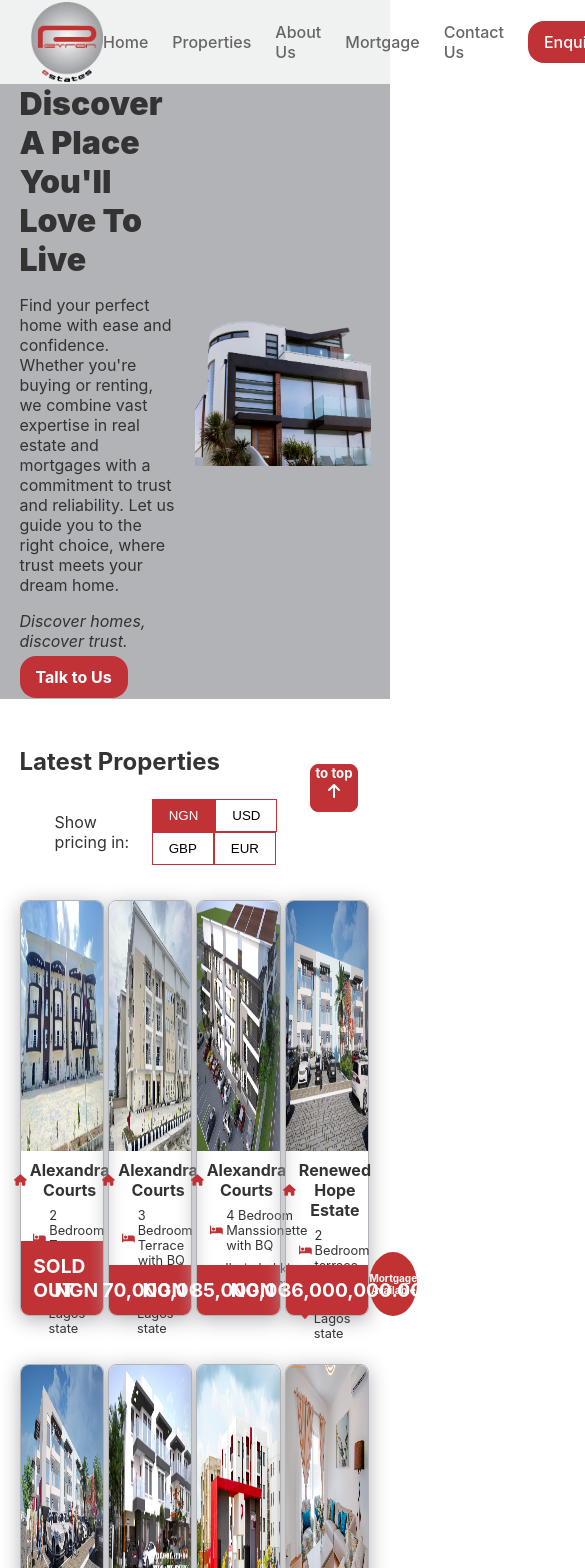
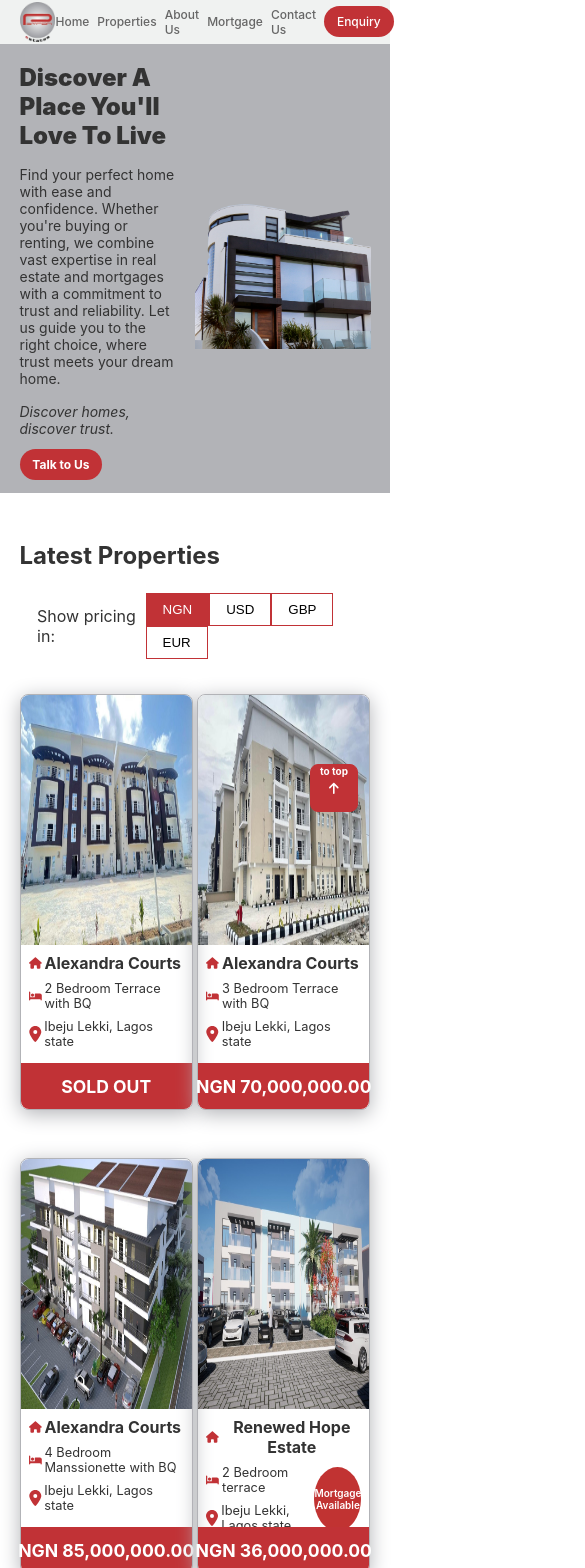
Before and after one commit to prius2055/pevron-estate, a React (Create React App) app: page / in a window 390 px wide. Shown: the top 1568 px of the page, 585 px wide, since content can reach past the window. Built offline with nearby package versions, Linux system fonts and the light colour scheme; no server answers.

Commit message:
Update for mobile

```diff
--- a/src/components/Dashboard.css
+++ b/src/components/Dashboard.css
@@ -679,13 +679,303 @@ footer {
 @media screen and (max-width: 768px) {
 }
 @media screen and (max-width: 640px) {
+      #hero {
+        padding: 5%;
+    }
+
+      .d-hero-text h1 {
+        font-size: 1.5rem;
+    }
+
+    .d-hero-text p {
+    font-size: 14px;
 }
 
+.property-card {
+
+    width: 49.4%;
+
+}
+
+.p-price {
+
+    font-size: 1.1rem;
+
+}
+
+.p-mortgage {
+
+    font-weight: 600;
+  }
+
+      .p-card-notes {
+        padding: 0.2rem 0.5rem;
+        align-items: flex-start;
+    }
+
+  .p-name,.p-type{
+    margin-bottom: 0.5rem;
+  }
+
+   .about-cta-btn {
+    width: 28%;
+    font-size: 16.5px;
+
+}
+
+.agent {
+
+    padding: 0.3rem 0.8rem;
+
+}
+
+    .icon-users {
+        width: 1.5rem;
+        height: 1.5rem;
+        padding: 0.8rem;
+    }
+
+    .agent-notes h2 {
+        font-size: 20px;
+    }
+
+    .agent-notes p {
+        font-size: 12px;
+    }
+
+        .btn-agent {
+       width: 15%;
+
+    }
+
+        .footer-grp {
+        width: 20%;
+    }
+
+    .footer-logo {
+    height: 50px;
+    width: 50px;
+  }
+
+  .footer-grp-left {
+    font-size: 12px;
+
+}
+
+    .footer-grp-right {
+    width: 75%;
+  }
+    .footer-grp-right .footer-grp {
+    width: 60%;
+  }
+
+
+}
+
+
+
 @media screen and (max-width: 576px) {
+
 }
 
 @media screen and (max-width: 480px) {
+      .logo {
+        height: 40px;
+        width: 40px;
+    }
+      .nav-item {
+        font-size: 12px;
+        margin-right: 0.5rem;
+    }
+
+        .cta {
+        font-size: 12px;
+            padding: 0.5rem 0.8rem;
+    }
+
+    .currency_buttons {
+    padding-left: 5%;
+    padding-right: 5%;
+}
+
+#about-us {
+
+    flex-direction: column;
+}
+
+.about-img {
+    width: 100%;
+}
+
+.about-img img {
+
+    height: 300px;
+}
+
+.about-notes {
+margin-top: 1rem;
+    width: 100%;
+}
+
+.about-notes p {
+font-size: 14px;
+}
+
+.services {
+  flex-direction: column;
+}
+
+.service-card {
+padding: 0.5rem 1.5rem;
+    width: 100%;
+    margin-bottom: 0.5rem;
+
+}
+
+.service-card img {
+
+    padding: 0.5rem;
+    width: 50px;
+    height: 45px;
+
+}
+.service-card p {
+  font-size: 14px;
+
+}
+
+.about-cta-btn {
+        width: 40%;
+        font-size: 14px;
+        text-align: center;
+    }
+
+        .btn-agent {
+          width: 20%;
+        padding: 0.2rem 0.5rem;
+
+    }
+
+        .agent-notes {
+        padding: 0.3rem 0.5rem;
+    }
+
+        .agent-notes h2 {
+        font-size: 18px;
+    }
+
+    #mortgage {
+  flex-direction: column;
+}
+
+.m-text {
+    width: 100%;
+}
+.m-text p {
+    font-size: 14px;
+}
+
+.m-image {
+    width: 100%;
+    margin-top: 2rem;
+}
+
+.m-image img {
+    height: 350px;
+
+}
+
+.m-text a {
+    font-size: 14px;
+
+}
+
+
+
+   .footer-grp-right .footer-grp {
+    width: 50%;
+  }
+
+.footer-grp h3 {
+   font-size: 12px;
+}
+.footer-grp p {
+   font-size: 10px;
+}
+
+.footer-nav-links, .footer-nav-links a {
+      font-size: 10px;
+}
+
+.footer-icon {
+
+    margin-right: 0.3rem;
+}
+
+   .footer-logo {
+    height: 40px;
+    width: 40px;
+  }
+
+  .footer-details div {
+
+    justify-content: start;
+
+}
+  .footer-details div span {
+
+  margin-right: 1rem;
+
+}
+
+.copyright {
+   font-size: 12px;
+}
+
+.nav-arrow h5 {
+   font-size: 10px;
+}
+.nav-arrow svg {
+  height: 0.8rem;
+}
 }
 
 @media screen and (max-width: 360px) {
+  .nav-links .nav-item {
+    display:none
+
 }
+
+#hero {
+  flex-direction: column-reverse;
+
+}
+
+.d-hero-image {
+    width: 100%;
+}
+
+.d-hero-text {
+    width: 100%;
+}
+
+    .currency_buttons {
+        padding-left: 0;
+        padding-right: 0;
+
+    }
+
+    .p-currency-grp button {
+    font-size: 12px;
+    padding: 0.3rem 0.6rem;
+}
+
+.properties-grid {
+flex-direction: column;
+}
+
+.property-card {
+        width: 100%;
+
+    }
+}
--- a/src/components/Navigation.css
+++ b/src/components/Navigation.css
@@ -65,6 +65,24 @@
 @media screen and (max-width: 768px) {
 }
 @media screen and (max-width: 640px) {
+
+    .navigation {
+    padding-left: 5%;
+    padding-right: 5%;
+  }
+
+  .logo {
+    height: 60px;
+    width: 60px;
+}
+  .nav-item {
+    margin-right: 1rem;
+    font-size: 14px;
+}
+
+.cta {
+      font-size: 14px;
+}
 }
 
 @media screen and (max-width: 576px) {
```
